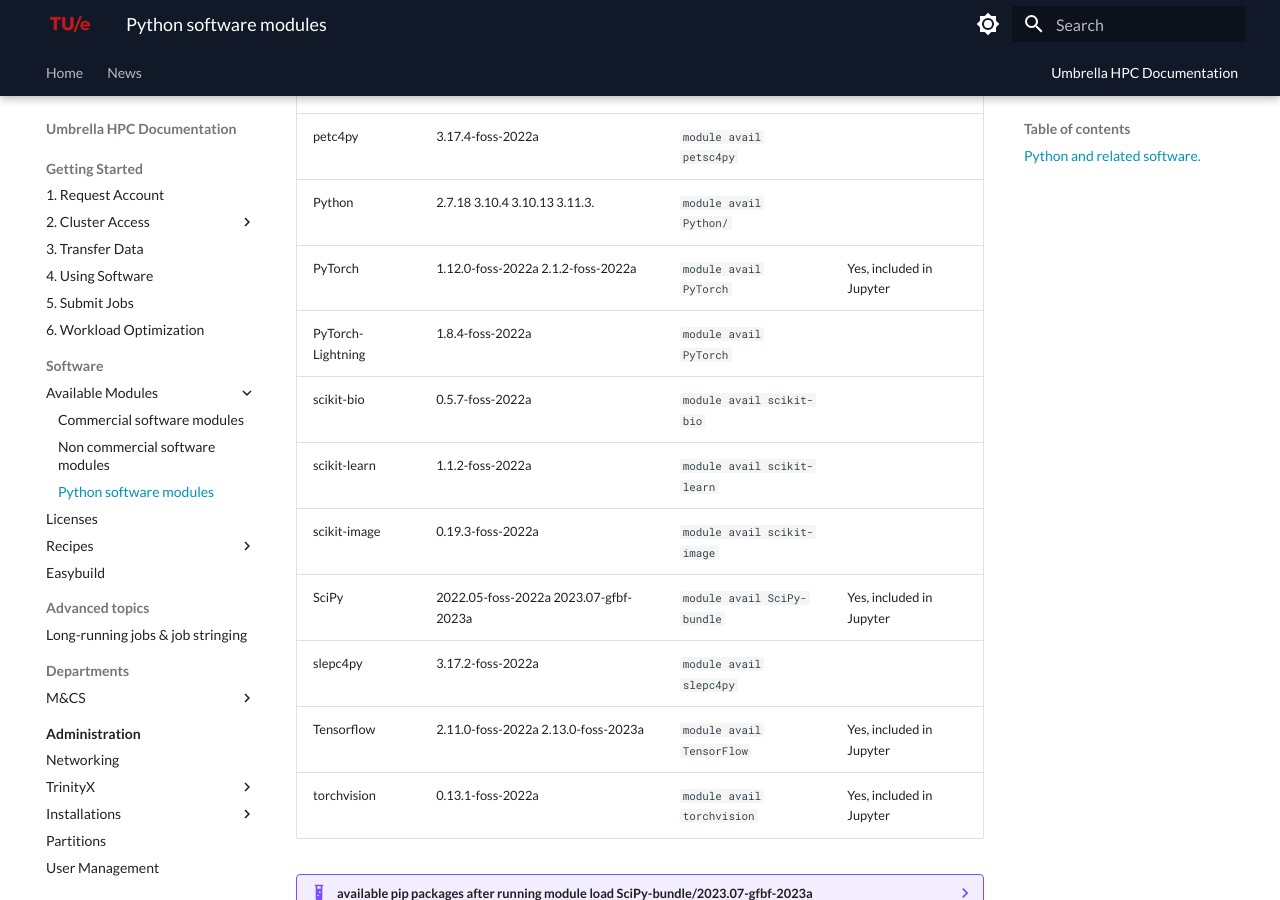
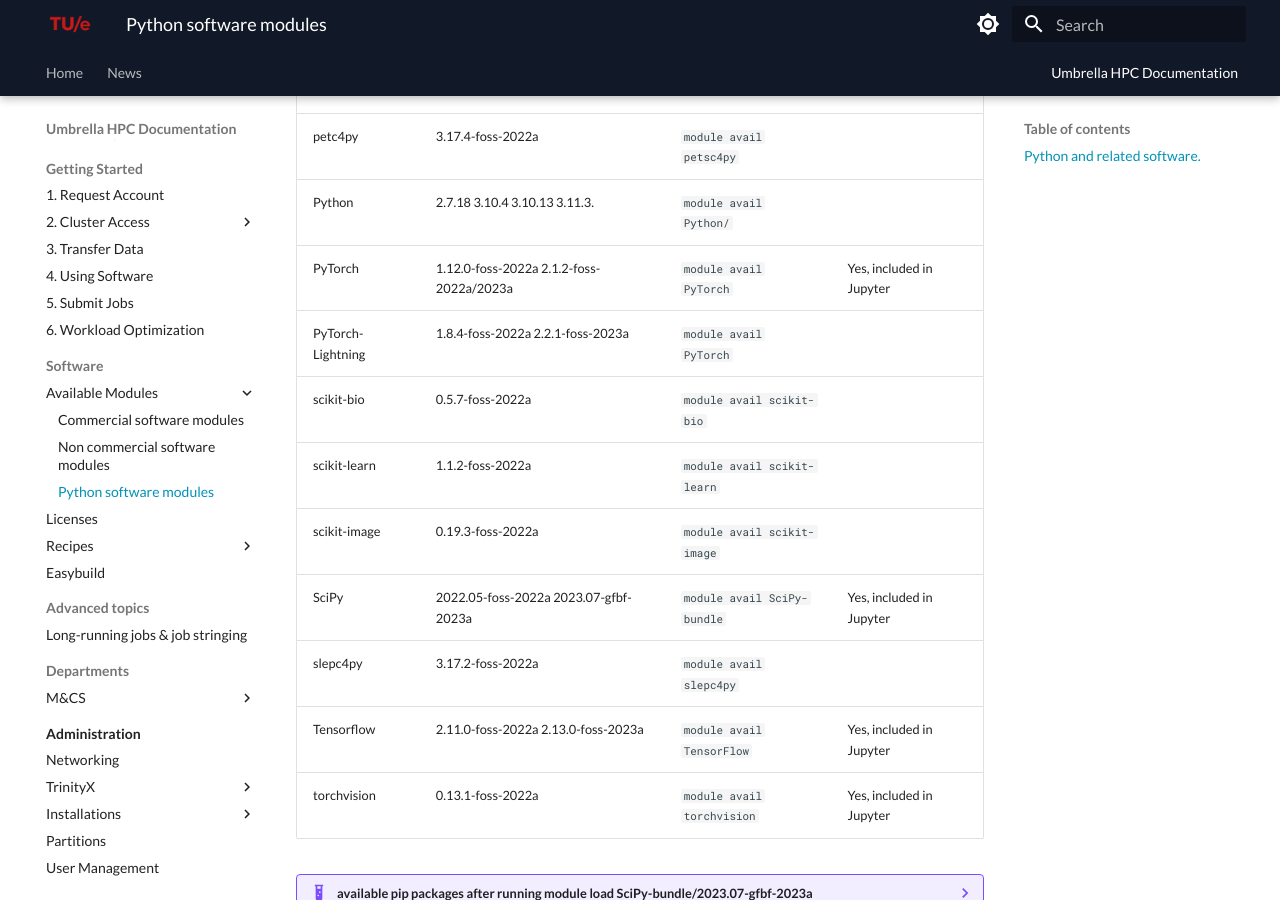
Before and after one commit to gferhpc/supercomputing.tue.nl, an MkDocs documentation site: the page built from pages/documentation/software/modules/python.md, in a window 1280 px wide and 900 px high, scrolled down 693 px. Built offline with MkDocs 1.6.1 and Material for MkDocs 9.7.7, drawn with Linux system fonts in a browser that asks for light colours.

Commit message:
Update python.md

```diff
--- a/pages/documentation/software/modules/python.md
+++ b/pages/documentation/software/modules/python.md
@@ -16,8 +16,8 @@
 | OpenCV         | 4.6.0-foss-2022a-contrib 4.8.1-foss-2023a-contrib | `module avail OpenCV`     | |
 | petc4py        | 3.17.4-foss-2022a                    | `module avail petsc4py` | |
 | Python         | 2.7.18 3.10.4 3.10.13 3.11.3.        | `module avail Python/`   | |
-| PyTorch        | 1.12.0-foss-2022a 2.1.2-foss-2022a   | `module avail PyTorch`   | Yes, included in Jupyter|
-| PyTorch-Lightning| 1.8.4-foss-2022a                   | `module avail PyTorch`   | |
+| PyTorch        | 1.12.0-foss-2022a 2.1.2-foss-2022a/2023a | `module avail PyTorch`   | Yes, included in Jupyter|
+| PyTorch-Lightning| 1.8.4-foss-2022a 2.2.1-foss-2023a | `module avail PyTorch`   | |
 | scikit-bio     | 0.5.7-foss-2022a                     | `module avail scikit-bio` | |
 | scikit-learn   | 1.1.2-foss-2022a                     | `module avail scikit-learn` | |
 | scikit-image   | 0.19.3-foss-2022a                     | `module avail scikit-image` | |
```
